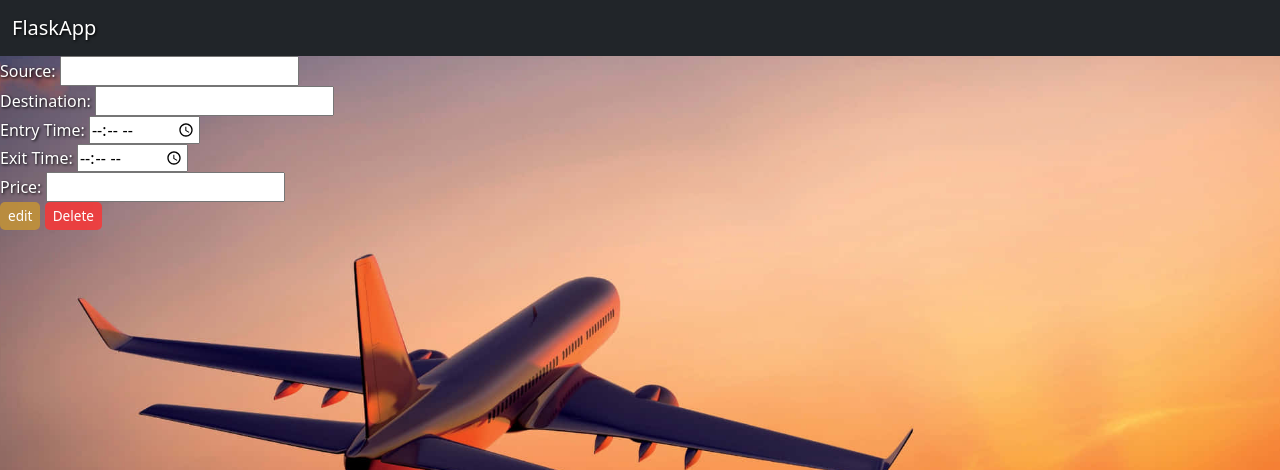
After one commit to Lucasdias79931/airportSystem, a Flask app: template templates/flights.html in a window 1280 px wide. The commit adds this page. Shown: the top 470 px of the page. Run offline with Flask 3, Linux system fonts and the light colour scheme; the template is opened without the code that fills it, so the values that code supplies are empty.

Commit message:
Dicionario de voos e usuário feitos com armazenamento persistente

```diff
--- a/app.py
+++ b/app.py
@@ -1,11 +1,15 @@
 from flask import Flask, render_template
 from config import ConfigFlask
+from src.menu import flights
+from src.auth.user import saveUsers, loadUsers
 
 app = Flask(__name__)
 ConfigFlask.configApp(app)
 
 @app.route("/")
 def home():
+    flights.loadFlights()
+    loadUsers()
     return render_template("home.html")
 
 if __name__ == "__main__":
--- a/src/auth/authRepository.py
+++ b/src/auth/authRepository.py
@@ -10,8 +10,6 @@ ALLUSERS = [
     }
 ]
 
-usersDict = {}
-
 class authRepository:
     def __init__(self):
         pass
--- a/src/auth/user.py
+++ b/src/auth/user.py
@@ -1,3 +1,5 @@
+import pickle
+
 class User:
     #string
     cpf = None
@@ -17,3 +19,22 @@ class User:
         self.flightsCreated = flightsCreated
         self.flightsBooked = flightsBooked
         return
+
+usersDict = {}
+
+def saveUsers():
+    with open("users.bin", "wb") as f:   # "wb" = write binary
+        pickle.dump(usersDict, f)
+
+    return
+
+def loadUsers():
+    global usersDict
+
+    try:
+        with open("users.bin", "rb") as f:   # "rb" = read binary
+            usersDict = pickle.load(f)
+    except FileNotFoundError:
+        a = None
+
+    return
--- a/src/menu/flights.py
+++ b/src/menu/flights.py
@@ -1,3 +1,5 @@
+import pickle
+
 class Flight:
     #inteiros
     id = None
@@ -23,8 +25,24 @@ class Flight:
 #local onde irá ser colocado todos os voos
 #chave vai ser o id do voo e o conteúdo vai ser a struct do voo em si
 flights = {
-        0: Flight(0, 10, "sp", "rj", 4, 12),
-        1: Flight(1, 15, "ilhéus", "salvador", 12, 13),
 }
 
 lastId = 1
+
+def saveFlights():
+    with open("flights.bin", "wb") as f:   # "wb" = write binary
+        pickle.dump(flights, f)
+    return
+
+def loadFlights():
+    global lastId, flights
+
+    try:
+        with open("flights.bin", "rb") as f:   # "rb" = read binary
+            flights = pickle.load(f)
+    except FileNotFoundError:
+        a = None
+
+    lastId = len(flights)
+
+    return
--- /dev/null
+++ b/templates/flights.html
@@ -0,0 +1,87 @@
+{% extends "base.html" %}
+
+{% block title %}Página Inicial - FlaskApp{% endblock %}
+
+{% block head %}
+
+    <script>
+        function deleteFlight(flightId) {
+            fetch("/menu/delete_flight?id=" + flightId, { method: "POST"})
+                .then(() => {
+                    window.location.href = "/menu";  // redirect manually
+                });
+        }
+    </script>
+
+
+    <style>
+
+  body {
+    background: url("{{ url_for('static', filename='images/background.jpg') }}") no-repeat center center fixed;
+    background-size: cover;
+    color: white;
+    text-shadow: 1px 1px 3px black;
+  }
+
+  .btn-edit, .btn-delete {
+      padding: 4px 8px;
+      border: none;
+      border-radius: 5px;
+      cursor: pointer;
+      font-size: 0.85rem;
+  }
+
+  .btn-edit {
+      background-color: rgba(200, 150, 50, 0.8);
+      color: white;
+  }
+
+  .btn-delete {
+      background-color: rgba(255, 50, 50, 0.8);
+      color: white;
+  }
+
+
+  </style>
+
+{% endblock %}
+
+{% block nav %}
+<nav class="navbar navbar-expand-lg navbar-dark bg-dark w-100">
+  <div class="container-fluid">
+    <a class="navbar-brand" href="/">FlaskApp</a>
+    <button class="navbar-toggler" type="button" data-bs-toggle="collapse" data-bs-target="#navbarNav">
+      <span class="navbar-toggler-icon"></span>
+    </button>
+    <div class="collapse navbar-collapse" id="navbarNav">
+        <ul class="navbar-nav ms-auto align-items-center">
+            <li class="nav-item">
+            </li>
+        </ul>
+    </div>
+  </div>
+</nav>
+{% endblock %}
+
+{% block content %}
+<div id="flightForm" class="form-box">
+    <form method="POST" action="{{ url_for('menu.flightEdit')}}?id={{flight.id}}">
+        <label>Source:</label>
+        <input type="text" name="source" value="{{flight.source}}"><br>
+
+        <label>Destination:</label>
+        <input type="text" name="destination" value="{{flight.destination}}"><br>
+
+        <label>Entry Time:</label>
+        <input type="time" name="entryTime" value="{{flight.entryTime}}"><br>
+
+        <label>Exit Time:</label>
+        <input type="time" name="exitTime" value="{{flight.exitTime}}"><br>
+
+        <label>Price:</label>
+        <input type="number" name="price" value="{{flight.price}}"><br>
+
+        <button class="btn-edit" type="submit">edit</button>
+        <button class="btn-delete" type="button" onclick="deleteFlight({{ flight.id }})">Delete</button>
+    </form>
+{% endblock %}
```
Also changed, not shown: src/auth/authRoute.py (+6 -5 lines), src/menu/menuRoute.py (+26 -1 lines), templates/Menu.html (+34 -5 lines), 2 other files.
